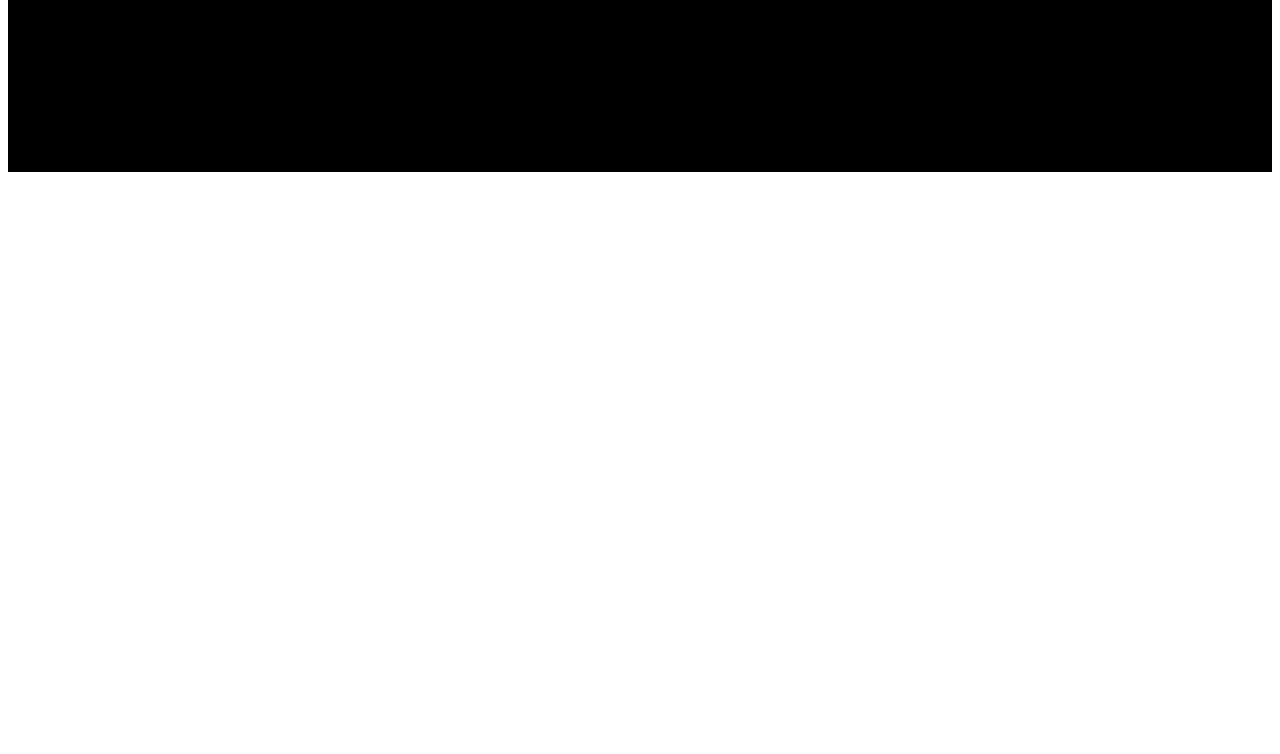
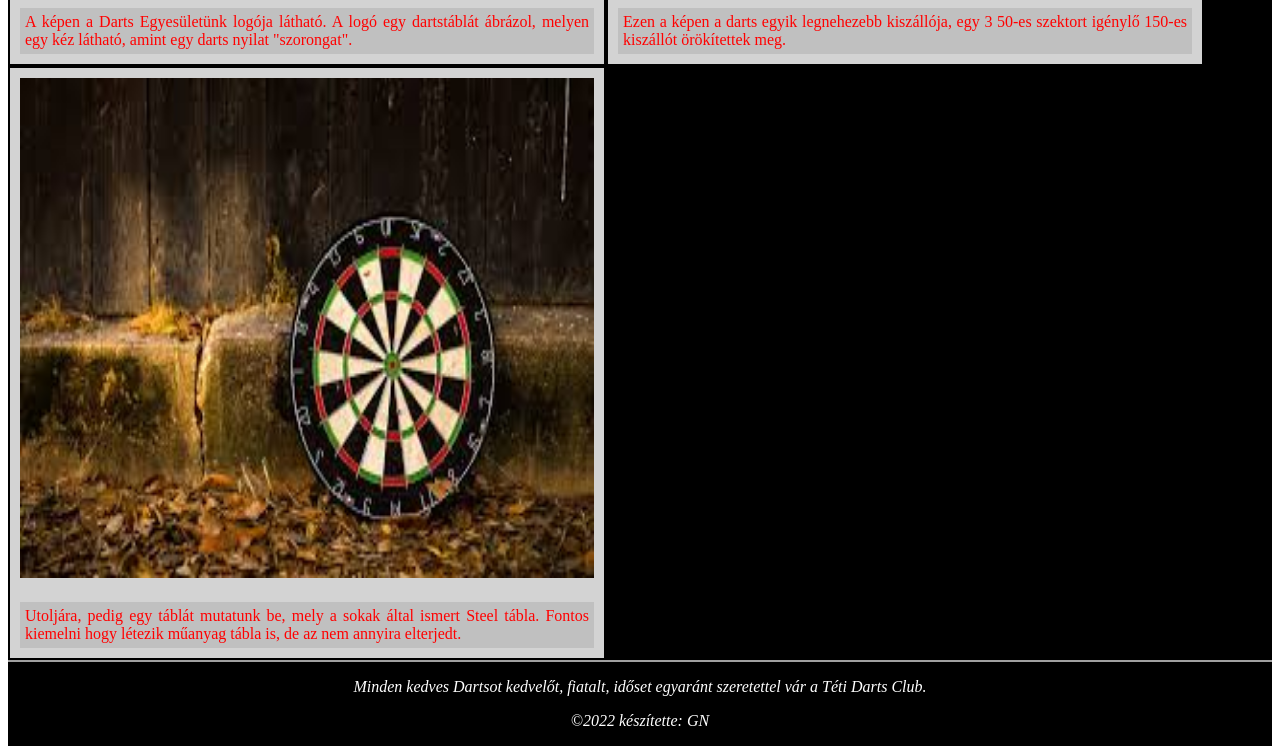
Before and after one commit to norbert-gemes/Darts1, a plain HTML site: page index.html in a window 1280 px wide. Shown: the part 636-1390 px from the top of the page. Before the commit the page ends 816 px from the top, so only its background shows below. Drawn offline with Linux system fonts and the light colour scheme.

Commit message:
gyakorlás kész

```diff
--- a/index.html
+++ b/index.html
@@ -16,8 +16,28 @@
             <h1>A Téti Darts Club oldala</h1>
         </div>
         <div id="main"></div>
-        <div id="sidebar"></div>
-        <div id="footer"></div>
+
+        <div class="clear"></div>
+
+        <div class="oszlop3">
+            <img src="./képek/Logo.jpg" alt="">
+            <p>A képen a Darts Egyesületünk logója látható. A logó egy dartstáblát ábrázol, melyen egy kéz látható, amint egy darts nyilat "szorongat".</p>
+        </div>
+        <div class="oszlop3">
+            <img src="./képek/150.jpg" alt="">
+            <p>Ezen a képen a darts egyik legnehezebb kiszállója, egy 3 50-es szektort igénylő 150-es kiszállót örökítettek meg.</p>
+        </div>
+        <div class="oszlop3">
+            <img src="./képek/table.jfif" alt="">
+            <p>Utoljára, pedig egy táblát mutatunk be, mely a sokak által ismert Steel tábla. Fontos kiemelni hogy létezik műanyag tábla is, de az nem annyira elterjedt.</p>
+        </div>
+
+        <div class="clear"></div>
+
+        <div id="footer">
+            <p>Minden kedves Dartsot kedvelőt, fiatalt, időset egyaránt szeretettel vár a Téti Darts Club.</p>
+            <p>&copy;2022 készítette: GN</p>
+        </div>
     </div>
 </body>
 
--- a/style.css
+++ b/style.css
@@ -1,9 +1,9 @@
 #wrapper {
-  width: 100%;
+  width: 1800;
   margin-left: auto;
   margin-right: auto;
   background-color: black;
-  min-height: 800px;
+  min-height: 1000px;
   overflow: hidden;
 }
 #header {
@@ -21,6 +21,38 @@
   width: 100%;
 }
 
+.clear {
+  clear: both;
+}
+
+.oszlop3 {
+  float: left;
+  width: 594px;
+  background-color: lightgray;
+  margin: 2px;
+}
+
+.oszlop3 img {
+  margin: 10px;
+  width: 574px;
+  height: 500px;
+}
+
+.oszlop3 p {
+  margin: 10px;
+  background-color: silver;
+  text-align: justify;
+  padding: 5px;
+  color: red;
+}
+
 #footer {
   width: 100%;
+  text-align: center;
+  border-top: 2px solid #a0a0a0;
 }
+
+#footer p {
+  color: white;
+  font-style: italic;
+}
```
